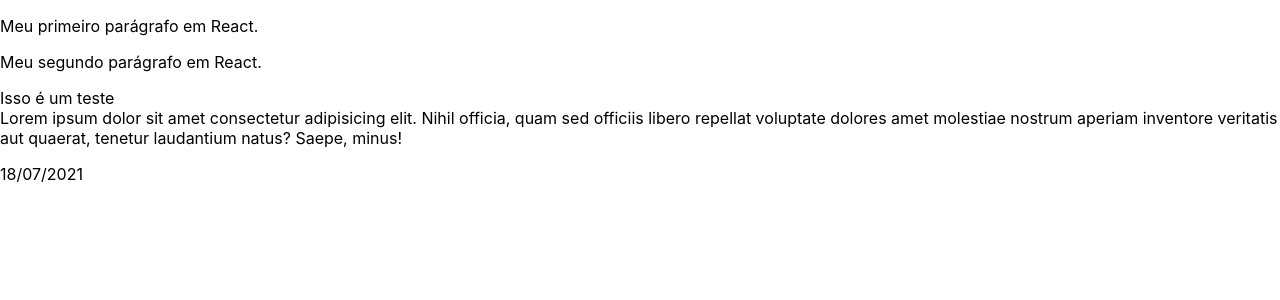
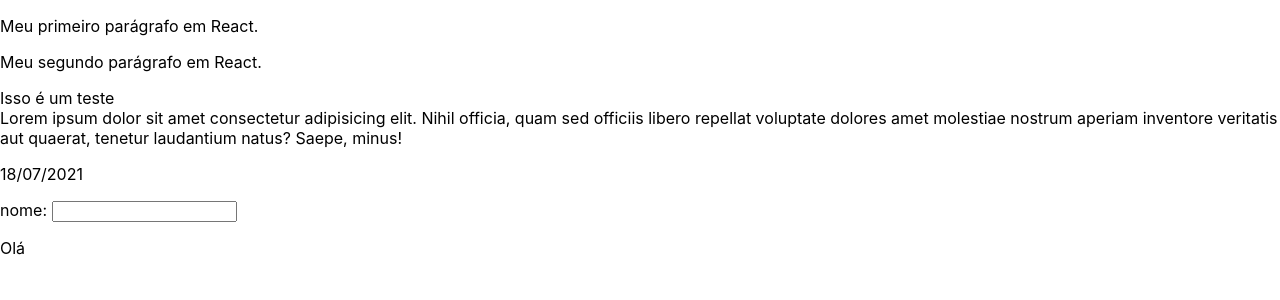
Before and after one commit to PrenitaVulpo/Santander-Class-Components, a React (Create React App) app: page / in a window 1280 px wide. Shown: the top 300 px of the page. Built offline with nearby package versions, Linux system fonts and the light colour scheme.

Commit message:
testing states

```diff
--- a/src/components/App.js
+++ b/src/components/App.js
@@ -1,11 +1,9 @@
 import React from 'react'
 import './App.css';
 import App2 from './App2';
+import App3 from './App3';
 
 class App extends React.Component {
-  constructor(props) {
-    super(props)
-  }
   render() {
     return (
       <>
@@ -15,6 +13,7 @@
           Lorem ipsum dolor sit amet consectetur adipisicing elit. Nihil officia, quam sed officiis libero repellat voluptate dolores amet molestiae nostrum aperiam inventore veritatis aut quaerat, tenetur laudantium natus? Saepe, minus!
         </App2>
         <p>{new Date().toLocaleDateString("pt-BR")}</p>
+        <App3 />
       </>
     );
   }
--- /dev/null
+++ b/src/components/App3.js
@@ -0,0 +1,18 @@
+import React from 'react';
+
+class App3 extends React.Component {
+  constructor(props) {
+    super(props);
+    this.state = { nome: '' }
+  }
+  render() {
+    return (
+      <>
+        nome: <input type='text' value={this.state.nome} />
+        <p>Olá {this.state.nome}</p>
+      </>
+    );
+  }
+}
+
+export default App3;
```
